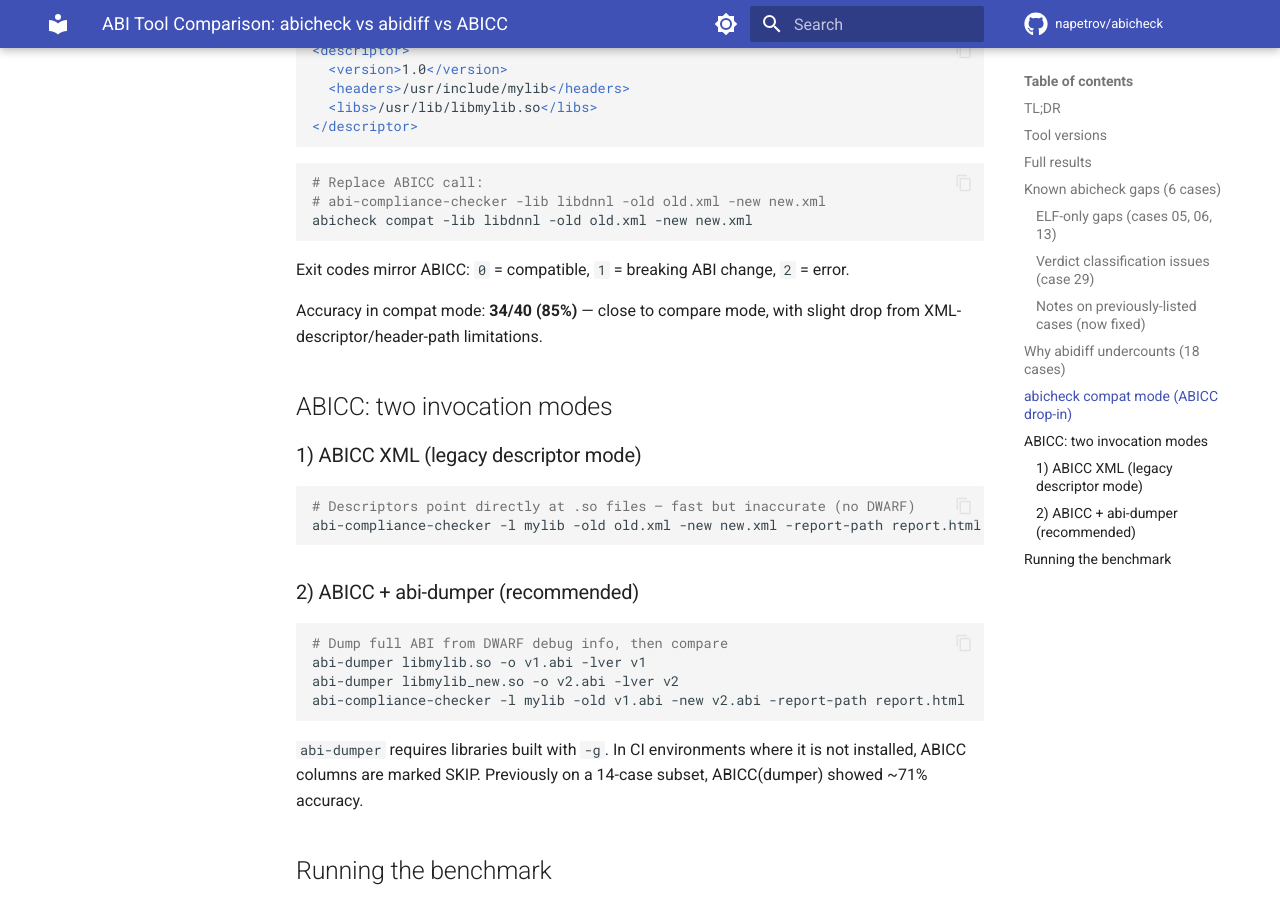
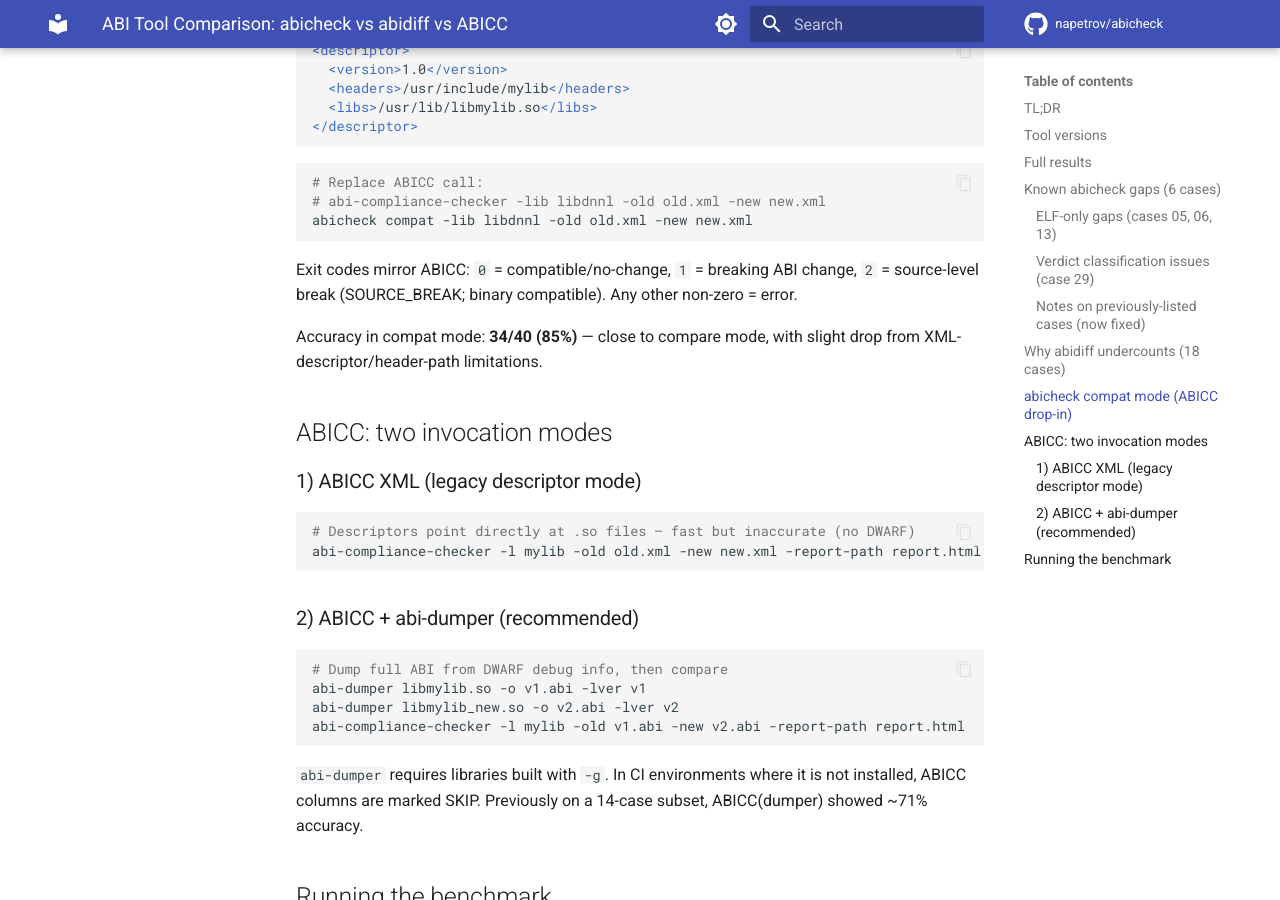
Before and after one commit to napetrov/abicheck, an MkDocs documentation site: the page built from docs/benchmark_report.md, in a window 1280 px wide and 900 px high, scrolled down 4867 px. Built offline with MkDocs 1.6.1 and Material for MkDocs 9.7.7, drawn with Linux system fonts in a browser that asks for light colours; comment, search, counter and statistics services are not loaded; some of the changed text lies outside the part shown.

Commit message:
fix(docs): case15 abidiff ❌, compat exit code doc, case30 detector name, abidiff+hdr rounding

````diff
--- a/docs/benchmark_report.md
+++ b/docs/benchmark_report.md
@@ -43,7 +43,7 @@
 | case12_function_removed | BREAKING | ✅ BREAKING | ✅ BREAKING | ✅ BREAKING | ✅ BREAKING |
 | case13_symbol_versioning | BREAKING | ❌ NO_CHANGE | ⚠️ COMPATIBLE | ❌ NO_CHANGE | ❌ NO_CHANGE |
 | case14_cpp_class_size | BREAKING | ✅ BREAKING | ✅ BREAKING | ⚠️ COMPATIBLE | ❌ NO_CHANGE |
-| case15_noexcept_change | BREAKING | ✅ BREAKING | ✅ BREAKING | ✅ NO_CHANGE | ✅ NO_CHANGE |
+| case15_noexcept_change | BREAKING | ✅ BREAKING | ✅ BREAKING | ❌ NO_CHANGE | ❌ NO_CHANGE |
 | case16_inline_to_non_inline | COMPATIBLE | ✅ COMPATIBLE | ✅ COMPATIBLE | ✅ COMPATIBLE | ✅ COMPATIBLE |
 | case17_template_abi | BREAKING | ✅ BREAKING | ✅ BREAKING | ⚠️ COMPATIBLE | ⚠️ COMPATIBLE |
 | case18_dependency_leak | BREAKING | ✅ BREAKING | ✅ BREAKING | ⚠️ COMPATIBLE | ⚠️ COMPATIBLE |
@@ -115,7 +115,7 @@
 abicheck compat -lib libdnnl -old old.xml -new new.xml
 ```
 
-Exit codes mirror ABICC: `0` = compatible, `1` = breaking ABI change, `2` = error.
+Exit codes mirror ABICC: `0` = compatible/no-change, `1` = breaking ABI change, `2` = source-level break (SOURCE_BREAK; binary compatible). Any other non-zero = error.
 
 Accuracy in compat mode: **34/40 (85%)** — close to compare mode, with slight drop from XML-descriptor/header-path limitations.
 
````
Also changed, not shown: other parts of docs/benchmark_report.md (+1 -1 lines), 1 other file.
